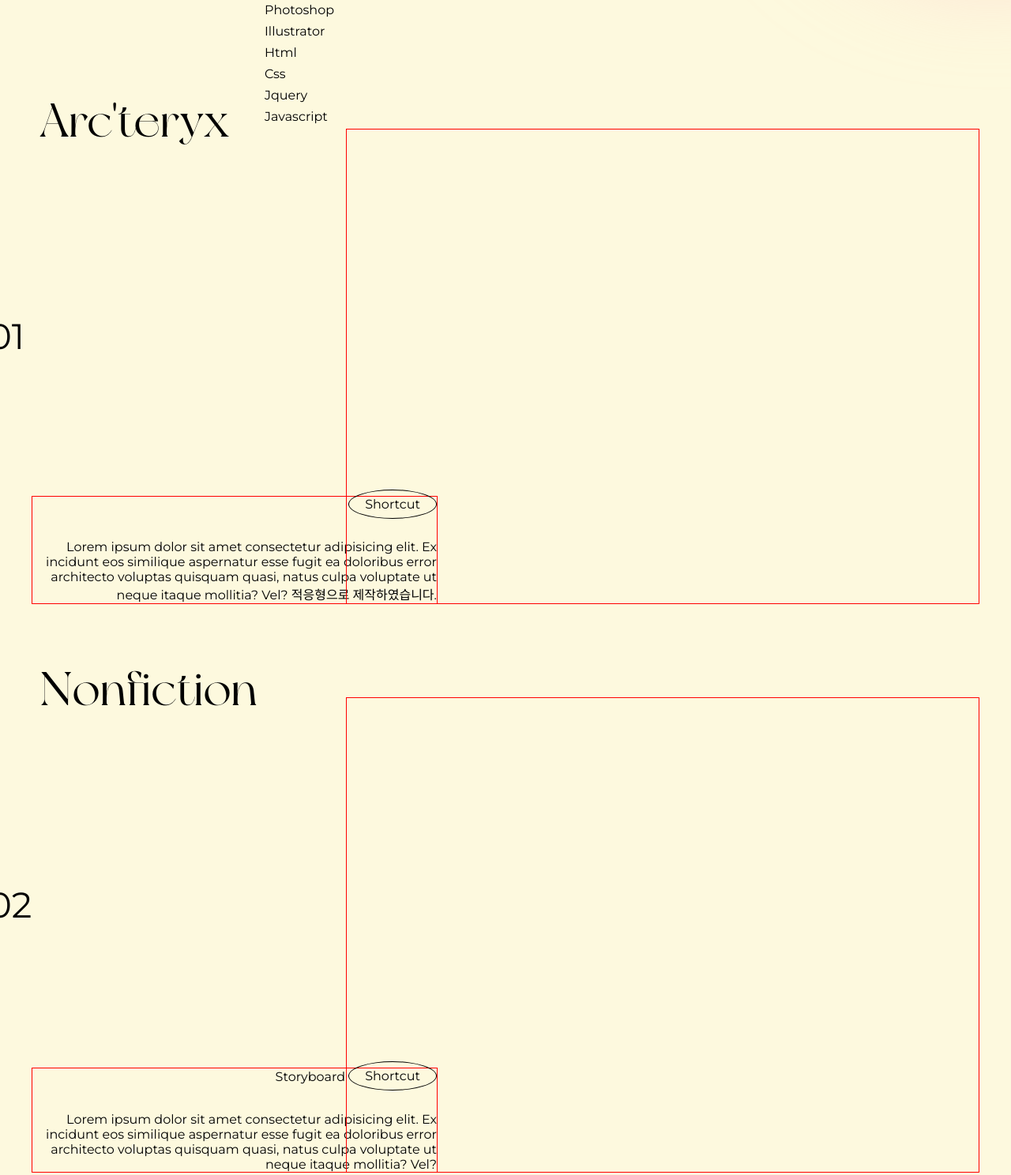
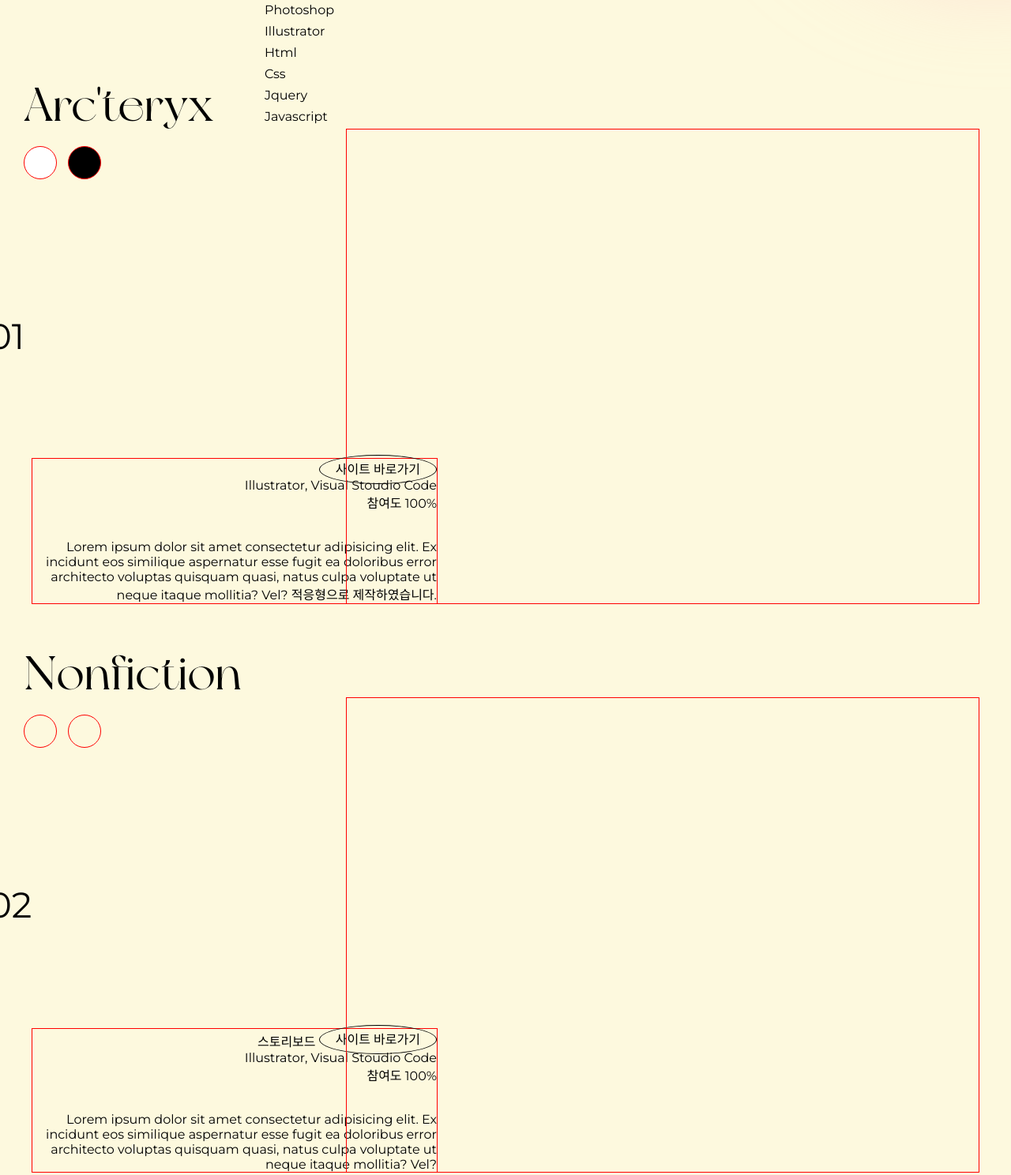
Before and after one commit to tjsdk1260/my-page, a plain HTML site: page index.html in a window 1280 px wide. Shown: the part 1455-2943 px from the top of the page at 79% size. Drawn offline with Linux system fonts and the light colour scheme.

Commit message:
Add files via upload

```diff
--- a/index.html
+++ b/index.html
@@ -132,13 +132,21 @@
                </div>
             </section>
             <section class="portfolio">
-                <article class="Arcteryx">
+                <article class="arcteryx">
                     <div class="number">01</div>
                     <div class="section-title">
                         Arc'teryx
                     </div>
+                    <div class="color color-1">
+                        <div></div>
+                        <div></div>
+                    </div>
                     <div class="portfolio-content">
-                        <a href="https://tjsdk1260.github.io/arcteryx/" target="_blank" id="clickBtn">Shortcut</a>
+                        <a href="https://tjsdk1260.github.io/arcteryx/" target="_blank" id="clickBtn">사이트 바로가기</a>
+                        <div class="tool">
+                            Illustrator, Visual Stoudio Code
+                        </div>
+                        <div>참여도 100%</div>
                         <p class="introduce">
                             Lorem ipsum dolor sit amet consectetur adipisicing elit. Ex incidunt eos similique aspernatur esse fugit ea doloribus error architecto voluptas quisquam quasi, natus culpa voluptate ut neque itaque mollitia? Vel?
                             적응형으로 제작하였습니다.
@@ -153,8 +161,12 @@
                     <div class="section-title">
                         Nonfiction
                     </div>
+                    <div class="color">
+                        <div></div>
+                        <div></div>
+                    </div>
                     <div class="portfolio-content">
-                        <label for="modal" class="button">Storyboard</label>
+                        <label for="modal" class="button">스토리보드</label>
                         <input type="checkbox" id="modal" class="hidden">
                         <div class="box-modal">
                             <label for="modal" class="closer">X</label>
@@ -162,7 +174,11 @@
                                 <img src="" alt="">
                             </div>
                         </div>
-                        <a href="https://tjsdk1260.github.io/Nonfiction/" target="_blank" id="clickBtn">Shortcut</a>
+                        <a href="https://tjsdk1260.github.io/Nonfiction/" target="_blank" id="clickBtn">사이트 바로가기</a>
+                        <div class="tool">
+                            Illustrator, Visual Stoudio Code
+                        </div>
+                        <div>참여도 100%</div>
                         <p class="introduce">
                             Lorem ipsum dolor sit amet consectetur adipisicing elit. Ex incidunt eos similique aspernatur esse fugit ea doloribus error architecto voluptas quisquam quasi, natus culpa voluptate ut neque itaque mollitia? Vel?
                         </p>
@@ -176,8 +192,12 @@
                     <div class="section-title">
                         국립재난안전연구원
                     </div>
+                    <div class="color">
+                        <div></div>
+                        <div></div>
+                    </div>
                     <div class="portfolio-content">
-                        <label for="modal" class="button">Storyboard</label>
+                        <label for="modal" class="button">스토리보드</label>
                         <input type="checkbox" id="modal" class="hidden">
                         <div class="box-modal">
                             <label for="modal" class="closer">X</label>
@@ -185,7 +205,11 @@
                                 <img src="" alt="">
                             </div>
                         </div>
-                        <a href="https://tjsdk1260.github.io/National-Disaster-and-Safety-Research-Institute/" target="_blank" id="clickBtn">Shortcut</a>
+                        <a href="https://tjsdk1260.github.io/National-Disaster-and-Safety-Research-Institute/" target="_blank" id="clickBtn">사이트 바로가기</a>
+                        <div class="tool">
+                            Illustrator, Visual Stoudio Code
+                        </div>
+                        <div>참여도 100%</div>
                         <p class="introduce">
                             Lorem ipsum dolor sit amet consectetur adipisicing elit. Ex incidunt eos similique aspernatur esse fugit ea doloribus error architecto voluptas quisquam quasi, natus culpa voluptate ut neque itaque mollitia? Vel?
                             기존 노후된 사이트를 리 디자인 하였습니다. 반응형으로 제작되었습니다.
--- a/style.css
+++ b/style.css
@@ -165,11 +165,29 @@ input[type=radio]:checked + label {
 }
 .section-title{
   position: absolute;
-  top: 50px;
-  left: 50px;
+  top: 30px;
+  left: 30px;
   font-size: 60px;
   font-family: 'NY';
   z-index: 10;}
+.color{
+  position: absolute;
+  top: 120px;
+  left: 30px;
+}
+.color>div{
+  display: inline-block;
+  width: 40px;
+  height: 40px;
+  border-radius: 50%;
+  border: 1px solid red;
+  margin-right: 10px;}
+.color-1>div:first-child{
+  background-color: #fff;
+}
+.color-1>div:nth-child(2){
+  background-color: #000;
+}
 .about-circle{
   width: 450px;
   height: 450px;
@@ -234,6 +252,7 @@ input[type=radio]:checked + label {
   width: 1090px;
   height: 1px;
   background-color: var(--color-gray);
+  z-index: -2;
   position: absolute;
   top: 26px;
   right: 34px;
@@ -321,6 +340,7 @@ article{
   visibility: visible;
   transform: scale(1,1);
   }
+
 .portfolio-content{
   width: 40%;
   position: absolute;
```
